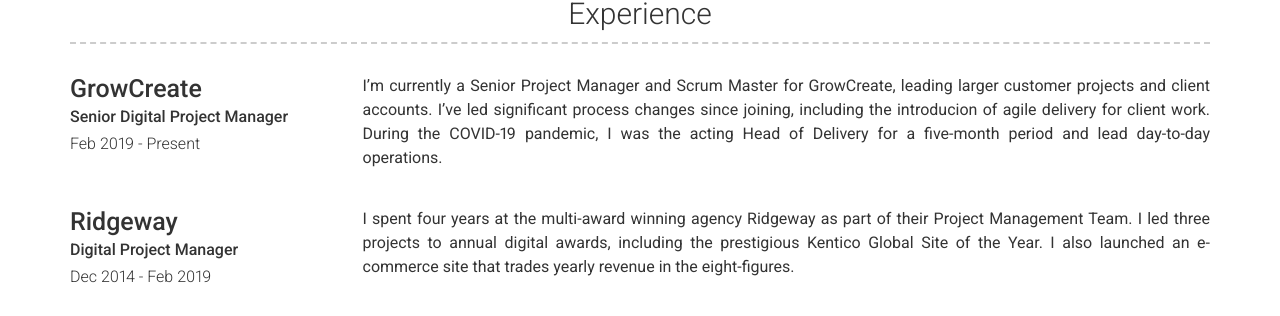
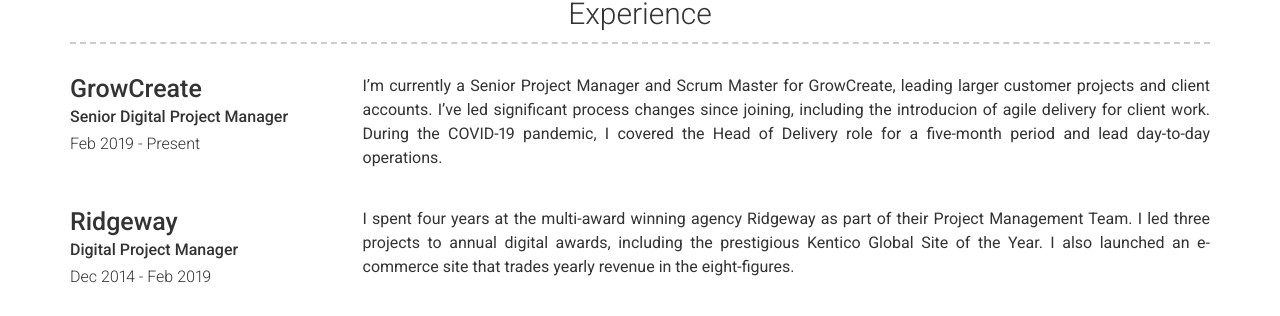
Before and after one commit to csgdavidson/Charlie-Davidson2, a Jekyll site: the page built from index.md, in a window 1280 px wide. Shown: the part 533-849 px from the top of the page. Built offline with Jekyll 4.4.1, drawn with Linux system fonts in a browser that asks for light colours; nearby versions of some CDN libraries.

Commit message:
Update experience.yml

```diff
--- a/_data/experience.yml
+++ b/_data/experience.yml
@@ -4,7 +4,7 @@
   job_title: Senior Digital Project Manager
   dates: Feb 2019 - Present
   description:
-    I'm currently a Senior Project Manager and Scrum Master for GrowCreate, leading larger customer projects and client accounts. I’ve led significant process changes since joining, including the introducion of agile delivery for client work. During the COVID-19 pandemic, I was the acting Head of Delivery for a five-month period and lead day-to-day operations.
+    I'm currently a Senior Project Manager and Scrum Master for GrowCreate, leading larger customer projects and client accounts. I’ve led significant process changes since joining, including the introducion of agile delivery for client work. During the COVID-19 pandemic, I covered the Head of Delivery role for a five-month period and lead day-to-day operations.
 - company: Ridgeway
   job_title: Digital Project Manager
   dates: Dec 2014 - Feb 2019
```
